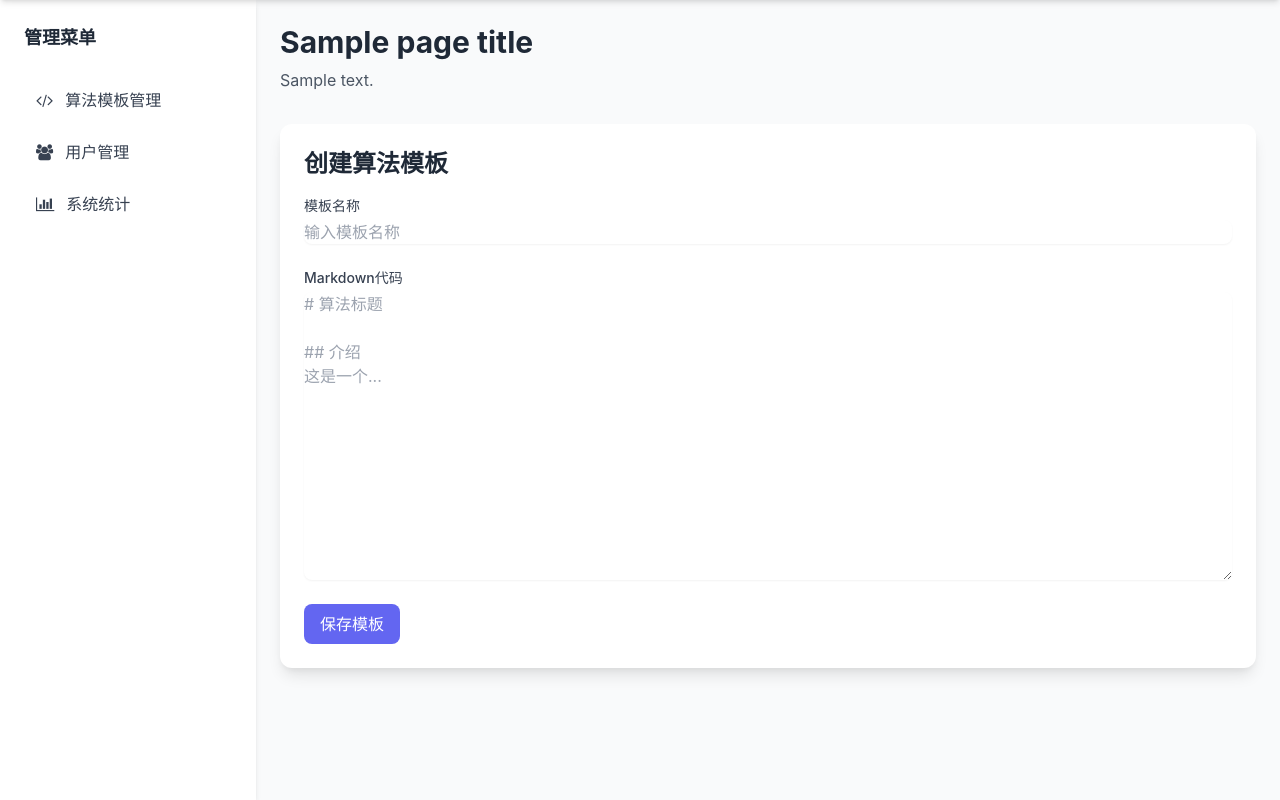
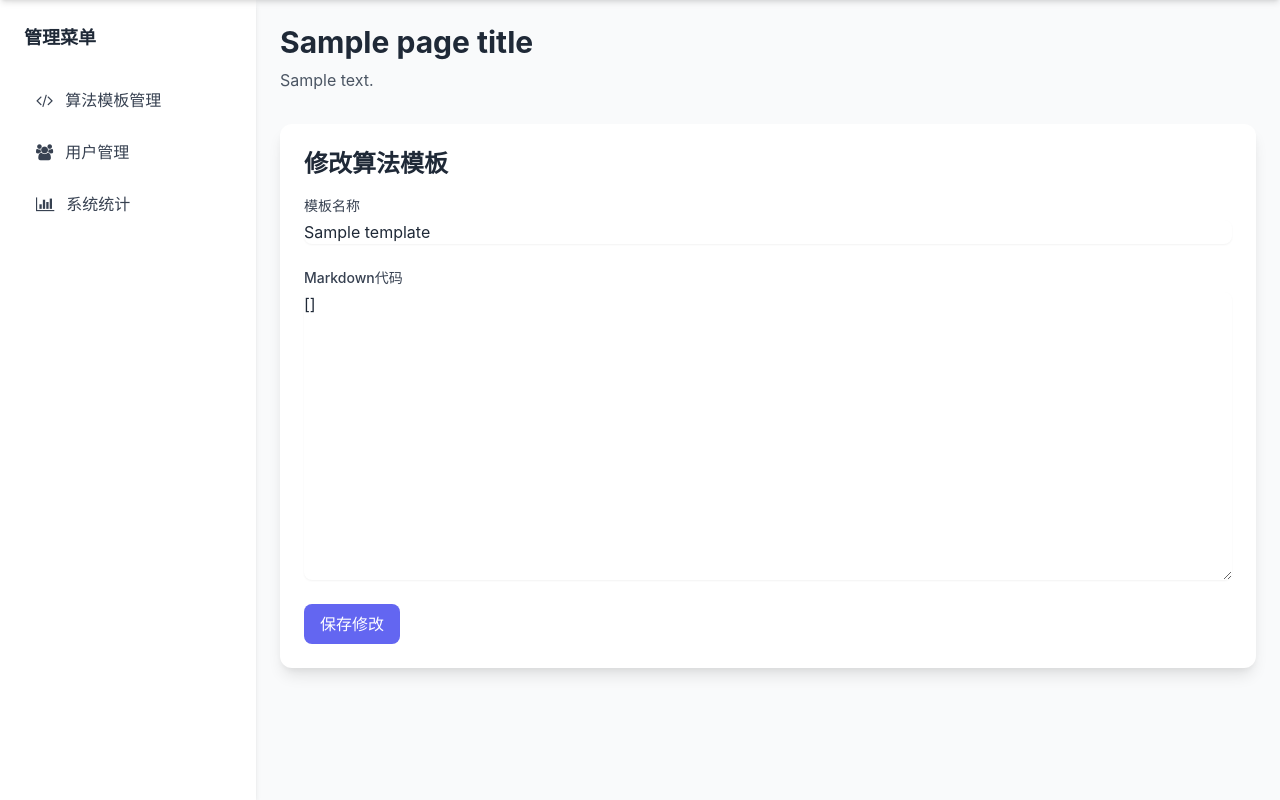
Before and after one commit to hueryan/thesis_undergraduate, a Flask app: template templates/admin/algorithm_template_form.html in a window 1280 px wide. Shown: the part 60-860 px from the top of the page. Run offline with Flask 3, Linux system fonts and the light colour scheme; the template is opened without the code that fills it: most values are stand-ins (such as "Sample title", 1, 10 or a date in 2020); parts of the project's set-up code (start-up, migrations or seed data) failed here and were passed over; some libraries are stand-ins or nearby versions.

Commit message:
实现修改md源代码

```diff
--- a/app.py
+++ b/app.py
@@ -51,7 +51,7 @@ def index():
     return render_template('index.html')
 
 
-# 登录路由 - 处理GET和POST请求
+# 登录路由 - 处理 GET 和 POST 请求
 @app.route('/login', methods=['GET', 'POST'])
 def login():
     if request.method == 'POST':
@@ -62,7 +62,7 @@ def login():
         hashed_password = hash_password(password)
 
         try:
-            # 使用get_mysql_connection函数获取连接，确保使用字典游标
+            # 使用 get_mysql_connection 函数获取连接，确保使用字典游标
             connection = get_mysql_connection()
             with connection.cursor() as cursor:
                 # 查询用户信息
@@ -74,7 +74,7 @@ def login():
                     # 用户存在，检查密码和状态
                     # 通过字段名访问密码，而不是索引位置
                     if user['password'] == hashed_password:  # 密码匹配
-                        if user['status'] == 200:  # 状态为200
+                        if user['status'] == 200:  # 状态为 200
                             session['user_id'] = user['id']
                             session['user'] = username
                             role = user['role']
@@ -84,7 +84,7 @@ def login():
                             elif role == 0:
                                 flash('欢迎用户登录系统', 'success')
                             return redirect(url_for('main') + '?login_success=true')
-                        else:  # 状态非200
+                        else:  # 状态非 200
                             flash('该用户已被禁用，请联系管理员', 'error')
                     else:  # 密码不匹配
                         flash('密码错误', 'error')
@@ -109,6 +109,7 @@ def validate_invitation_code(code):
             cursor.execute(sql, (code,))
             return cursor.fetchone()
 
+
 def increment_invitation_usage(code):
     with get_mysql_connection() as conn:
         with conn.cursor() as cursor:
@@ -116,7 +117,8 @@ def increment_invitation_usage(code):
             cursor.execute(sql, (code,))
             conn.commit()
 
-# 注册路由 - 处理GET和POST请求
+
+# 注册路由 - 处理 GET 和 POST 请求
 @app.route('/register', methods=['GET', 'POST'])
 def register():
     if request.method == 'POST':
@@ -128,17 +130,17 @@ def register():
         # 表单验证
         errors = {}
 
-        # 用户名验证 (8-16位，必须包含字母和数字)
+        # 用户名验证 (8-16 位，必须包含字母和数字)
         if not re.match(r'^(?=.*[A-Za-z])(?=.*\d)[A-Za-z\d]{8,16}$', username):
-            errors['username'] = '用户名必须包含字母和数字，长度为8-16位'
+            errors['username'] = '用户名必须包含字母和数字，长度为 8-16 位'
 
         # 邮箱验证
         if not re.match(r'^[a-zA-Z0-9_.+-]+@[a-zA-Z0-9-]+\.[a-zA-Z0-9-.]+$', email):
             errors['email'] = '请输入有效的邮箱地址'
 
-        # 密码验证 (至少8位，至少包含两项：字母、数字、特殊字符)
+        # 密码验证 (至少 8 位，至少包含两项：字母、数字、特殊字符)
         if len(password) < 8:
-            errors['password'] = '密码长度至少8位'
+            errors['password'] = '密码长度至少 8 位'
         elif not (
                 (any(c.isalpha() for c in password) and any(c.isdigit() for c in password)) or
                 (any(c.isalpha() for c in password) and any(not c.isalnum() for c in password)) or
@@ -196,7 +198,7 @@ def register():
 
 @app.route('/logout')
 def logout():
-    # 清除所有session变量
+    # 清除所有 session 变量
     session.clear()
     flash('已成功注销')
     return redirect(url_for('login'))
@@ -214,7 +216,7 @@ def main():
     return render_template('main.html')
 
 
-# 重置密码路由 - 处理GET和POST请求
+# 重置密码路由 - 处理 GET 和 POST 请求
 @app.route('/change_password', methods=['GET', 'POST'])
 def change_password():
     # 确保用户已登录
@@ -242,7 +244,7 @@ def change_password():
 
         # 验证新密码
         if len(new_password) < 8:
-            errors['new_password'] = '新密码长度至少8位'
+            errors['new_password'] = '新密码长度至少 8 位'
         elif not (
                 (any(c.isalpha() for c in new_password) and any(c.isdigit() for c in new_password)) or
                 (any(c.isalpha() for c in new_password) and any(not c.isalnum() for c in new_password)) or
@@ -281,15 +283,15 @@ def knowledge_graph():
         return redirect(url_for('login'))
 
     try:
-        # 连接到Neo4j数据库
+        # 连接到 Neo4j 数据库
         with driver.session() as session:
-            # Cypher查询：获取末端节点（没有出边的节点）及其完整路径
+            # Cypher 查询：获取末端节点（没有出边的节点）及其完整路径
             query = """
             MATCH path=(root)-[*0..]->(endNode)
             WHERE NOT (endNode)-->()  // 只选择没有出边的节点
             WITH endNode, collect(path) as paths, rand() as random
             ORDER BY random
-            LIMIT 9  // 随机选择9个末端节点
+            LIMIT 9  // 随机选择 9 个末端节点
             UNWIND paths as path
             WITH endNode, nodes(path) as pathNodes, relationships(path) as rels
             RETURN
@@ -326,7 +328,7 @@ def knowledge_graph():
                     'path_info': path_info
                 })
 
-            # 判断是否是AJAX请求
+            # 判断是否是 AJAX 请求
             if request.headers.get('X-Requested-With') == 'XMLHttpRequest':
                 # 只返回内容片段
                 return render_template('node_show.html', leaf_nodes=leaf_nodes)
@@ -357,7 +359,7 @@ def algorithm_templates():
                 'category': '排序算法',
                 'language': 'Python',
                 'updated_at': '2025-05-05',
-                'description': '简单直观的排序算法，时间复杂度O(n²)'
+                'description': '简单直观的排序算法，时间复杂度 O(n²)'
             },
             {
                 'id': 2,
@@ -365,7 +367,7 @@ def algorithm_templates():
                 'category': '排序算法',
                 'language': 'Python',
                 'updated_at': '2025-05-05',
-                'description': '高效的分治排序算法，平均时间复杂度O(nlogn)'
+                'description': '高效的分治排序算法，平均时间复杂度 O(nlogn)'
             },
             {
                 'id': 3,
@@ -387,7 +389,7 @@ def algorithm_templates():
             'has_next': False
         }
 
-        # 判断是否是AJAX请求
+        # 判断是否是 AJAX 请求
         if request.headers.get('X-Requested-With') == 'XMLHttpRequest':
             # 只返回内容片段
             return render_template('algorithm_templates.html',
@@ -403,6 +405,7 @@ def algorithm_templates():
         flash(f'获取算法模板数据失败: {str(e)}', 'error')
         return redirect(url_for('main'))
 
+
 def create_algorithm_template(name, code, created_by):
     """创建新的算法模板"""
     with get_mysql_connection() as conn:
@@ -412,6 +415,7 @@ def create_algorithm_template(name, code, created_by):
             conn.commit()
             return cursor.lastrowid
 
+
 def get_algorithm_template(template_id):
     """获取单个算法模板"""
     with get_mysql_connection() as conn:
@@ -419,6 +423,7 @@ def get_algorithm_template(template_id):
             sql = f"SELECT * FROM {MYSQL_ALGORITHM_TEMPLATES_TABLE} WHERE id = %s"
             cursor.execute(sql, (template_id,))
             return cursor.fetchone()
+
 
 def get_all_algorithm_templates():
     """获取所有算法模板"""
@@ -439,15 +444,15 @@ def admin_algorithm_templates():
     # 获取搜索参数
     search_query = request.args.get('search', '').strip()
 
-    # 获取排序参数，默认为按ID降序
+    # 获取排序参数，默认为按 ID 降序
     sort = request.args.get('sort', 'desc')
 
-    # 获取页码，默认为第1页
+    # 获取页码，默认为第 1 页
     page = int(request.args.get('page', 1))
     per_page = 8
     offset = (page - 1) * per_page
 
-    # 根据排序参数构建SQL查询
+    # 根据排序参数构建 SQL 查询
     if sort == 'asc':
         order_by = 'ORDER BY id ASC'
     else:
@@ -455,7 +460,7 @@ def admin_algorithm_templates():
 
     with get_mysql_connection() as conn:
         with conn.cursor() as cursor:
-            # 构建基础SQL查询
+            # 构建基础 SQL 查询
             base_sql = f"FROM {MYSQL_ALGORITHM_TEMPLATES_TABLE}"
 
             # 添加搜索条件
@@ -523,6 +528,7 @@ def admin_create_algorithm_template():
 
     return render_template('admin/algorithm_template_form.html')
 
+
 @app.route('/admin')
 def admin_index():
     # 确保用户已登录且为管理员
@@ -530,6 +536,7 @@ def admin_index():
         flash('权限不足', 'error')
         return redirect(url_for('main'))
     return render_template('admin/admin_index.html')
+
 
 @app.route('/admin/algorithm-templates/<int:template_id>', methods=['GET'])
 def admin_view_algorithm_template(template_id):
@@ -542,9 +549,43 @@ def admin_view_algorithm_template(template_id):
     if not template:
         flash('模板不存在', 'error')
         return redirect(url_for('admin_algorithm_templates'))
-    # template.code已经包含了从数据库中获取的内容
+    # template.code 已经包含了从数据库中获取的内容
 
     return render_template('admin/algorithm_template_view.html', template=template)
+
+
+@app.route('/admin/algorithm-templates/<int:template_id>/edit', methods=['GET', 'POST'])
+def admin_edit_algorithm_template(template_id):
+    """管理员修改算法模板"""
+    if not is_user_logged_in() or session.get('role') != -1:
+        flash('权限不足', 'error')
+        return redirect(url_for('main'))
+
+    template = get_algorithm_template(template_id)
+    if not template:
+        flash('模板不存在', 'error')
+        return redirect(url_for('admin_algorithm_templates'))
+
+    if request.method == 'POST':
+        name = request.form.get('name')
+        code = request.form.get('code')
+        created_by = session.get('user')
+
+        if not name or not code:
+            flash('名称和代码不能为空', 'error')
+            return redirect(request.url)
+
+        with get_mysql_connection() as conn:
+            with conn.cursor() as cursor:
+                sql = f"UPDATE {MYSQL_ALGORITHM_TEMPLATES_TABLE} SET name = %s, code = %s, created_by = %s, created_at = %s WHERE id = %s"
+                cursor.execute(sql, (name, code, created_by, datetime.now(), template_id))
+                conn.commit()
+
+        flash('算法模板修改成功', 'success')
+        return redirect(url_for('admin_algorithm_templates'))
+
+    return render_template('admin/algorithm_template_form.html', template=template)
+
 
 # 运行应用
 if __name__ == '__main__':
--- a/templates/admin/algorithm_template_form.html
+++ b/templates/admin/algorithm_template_form.html
@@ -1,26 +1,27 @@
 {% extends "admin/admin_base.html" %}
 
 {% block content %}
-    <h2 class="text-2xl font-bold text-gray-800 mb-4">创建算法模板</h2>
+    <h2 class="text-2xl font-bold text-gray-800 mb-4">{% if template %}修改算法模板{% else %}创建算法模板{% endif %}</h2>
 
     <form method="POST" class="space-y-6">
         <div>
             <label for="name" class="block text-sm font-medium text-gray-700 mb-1">模板名称</label>
             <input type="text" id="name" name="name" required
                    class="block w-full rounded-lg border-gray-300 shadow-sm focus:ring-2 focus:ring-primary/50 focus:border-primary transition duration-200"
-                   placeholder="输入模板名称">
+                   placeholder="输入模板名称"
+                   value="{% if template %}{{ template.name }}{% endif %}">
         </div>
 
         <div>
             <label for="code" class="block text-sm font-medium text-gray-700 mb-1">Markdown代码</label>
             <textarea id="code" name="code" rows="12" required
                       class="block w-full rounded-lg border-gray-300 shadow-sm focus:ring-2 focus:ring-primary/50 focus:border-primary transition duration-200"
-                      placeholder="# 算法标题&#10;&#10;## 介绍&#10;这是一个..."></textarea>
+                      placeholder="# 算法标题&#10;&#10;## 介绍&#10;这是一个...">{% if template %}{{ template.code }}{% endif %}</textarea>
         </div>
 
         <div>
             <button type="submit" class="px-4 py-2 bg-primary text-white rounded-lg hover:bg-primary/90 transition">
-                保存模板
+                {% if template %}保存修改{% else %}保存模板{% endif %}
             </button>
         </div>
     </form>
```
Also changed, not shown: templates/admin/algorithm_templates_list.html (+5 -4 lines).
